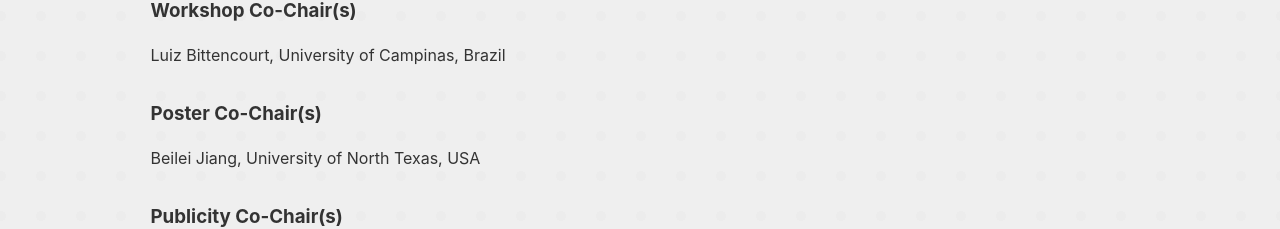
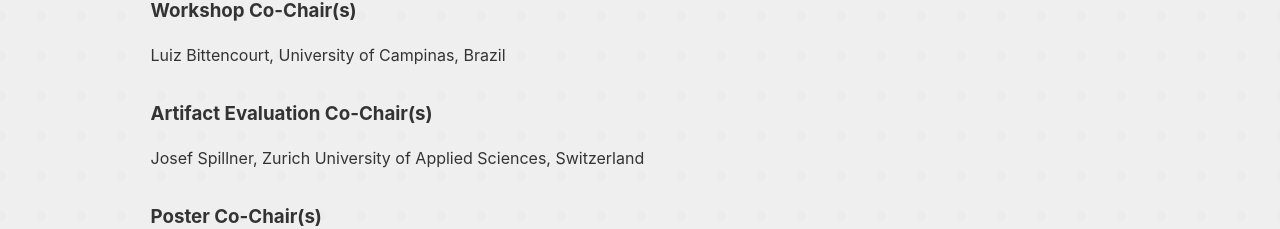
Before and after one commit to UCC-Conference/BDCAT2023, a React (Create React App) app: page /committees in a window 1280 px wide. Shown: the part 545-774 px from the top of the page. Built offline with nearby package versions, Linux system fonts and the light colour scheme.

Commit message:
add Josef Spillner as Artifact Evaluation Co-Chair

```diff
--- a/src/pages/Committees.js
+++ b/src/pages/Committees.js
@@ -38,6 +38,15 @@ const Committees = () => {
                         </tr>
                         <tr>
                             <td>Luiz Bittencourt, University of Campinas, Brazil</td>
+                        </tr>
+
+                        <tr>
+                            <th>
+                                <h3>Artifact Evaluation Co-Chair(s)</h3>
+                            </th>
+                        </tr>
+                        <tr>
+                            <td>Josef Spillner, Zurich University of Applied Sciences, Switzerland</td>
                         </tr>
 
                         <tr>
```
